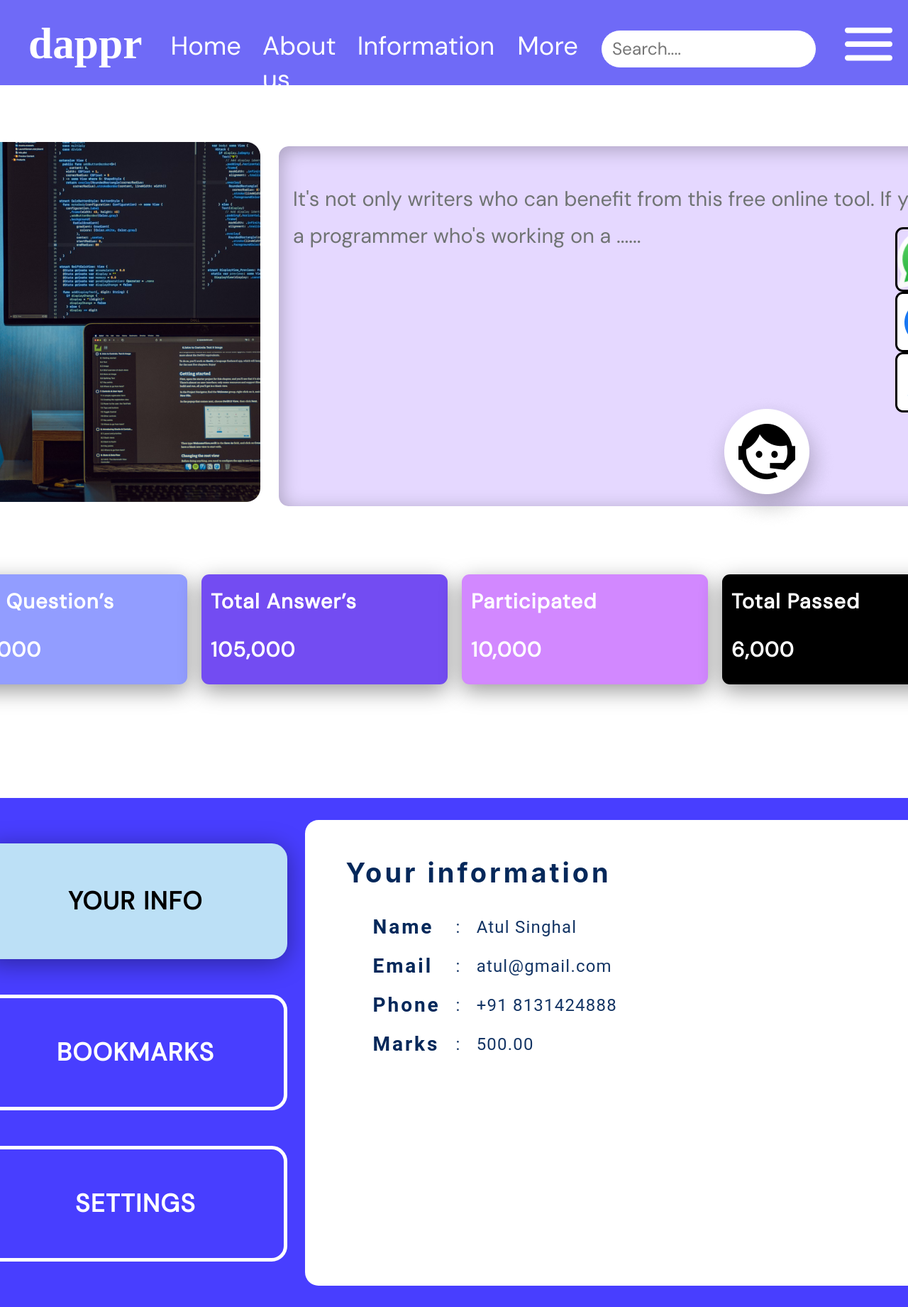
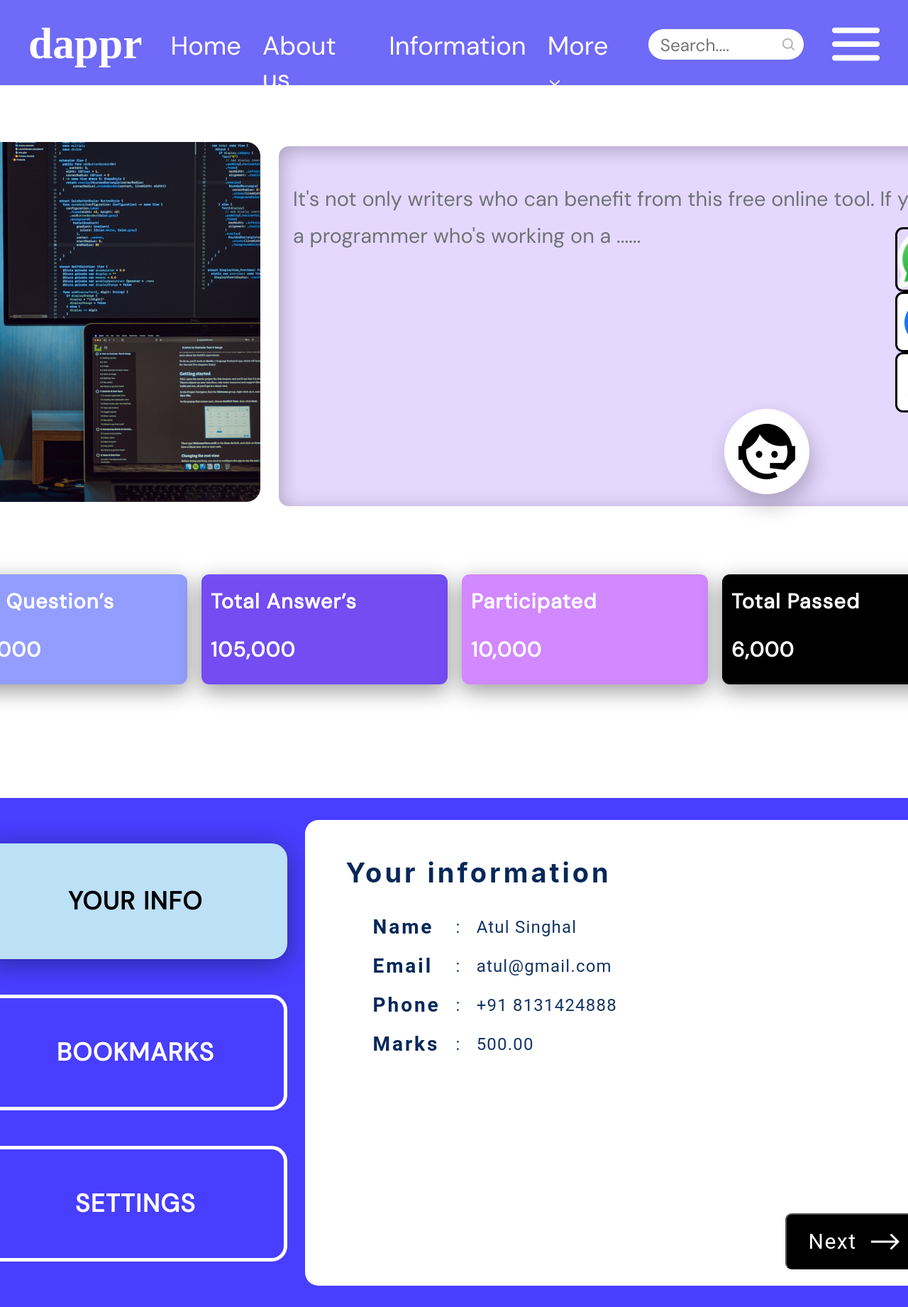
Before and after one commit to abhinavroy83/Dappr, a plain HTML site: page index.html in a window 1280 px wide. Shown: the top 1841 px of the page at 71% size. Drawn offline with Linux system fonts and the light colour scheme; a web font is replaced by a local one.

Commit message:
desing the input and complete the design"
/

z

```diff
--- a/index.html
+++ b/index.html
@@ -29,10 +29,12 @@
           <li>About us</li>
           <li>Information</li>
           <li>
-            <option value="">More</option>
+            More
+            <img src="assets/arrowdown.png" alt="" >
           </li>
-          <li>
-            <input type="text" placeholder="Search...." />
+          <li class="input-container">
+            <input type="text" class="input-search-box" placeholder="Search...." />
+            <img src="assets/search.png" class="input-search-box" alt="">
           </li>
         </ul>
         <ul class="nav-right">
@@ -118,6 +120,12 @@
                   <td>500.00</td>
                 </tr>
               </table>
+              <div class="btn-position">
+                <button class="next-button">
+                  <p>Next</p>
+                  <img src="assets/Arrow 1.png" alt="" />
+                </button>
+              </div>
             </div>
           </div>
         </section>
--- a/style.css
+++ b/style.css
@@ -41,18 +41,31 @@ li {
   gap: 30px;
 }
 
+.nav-center img {
+  margin: 3px;
+}
+
+.input-container {
+  display: flex;
+  justify-content:space-between ;
+  width: 200px;
+  /* height: 57px; */
+  border-radius: 63px;
+  background: #fff;
+  padding: 10px 10px 10px 15px;
+}
+
 .nav-center li input {
-  border-radius: 63px;
-  border: 1px solid #6f6af7;
-  background: #fff;
+  width: 119px;
+  height: 23px;
   color: #9f9f9f;
   font-family: DM Sans;
   font-size: 24.43px;
   font-style: normal;
   font-weight: 400;
   line-height: normal;
-  text-align: start;
-  padding: 10px 10px 10px 15px;
+  border: none;
+  outline: none;
 }
 
 .nav-right {
@@ -267,6 +280,39 @@ section {
   line-height: normal;
   letter-spacing: 1.2px;
 }
+
+.btn-position {
+  margin-top: 180px;
+  display: flex;
+  justify-content: end;
+  padding: 30px;
+}
+.next-button {
+  border-radius: 9px;
+  background: #000;
+  bottom: 10px;
+  left: 10px;
+  display: flex;
+  align-items: center;
+  padding: 10px 20px;
+}
+
+.next-button p {
+  margin: 10px;
+  color: #fff;
+  font-family: Roboto;
+  font-size: 30px;
+  font-style: normal;
+  font-weight: 400;
+  line-height: normal;
+  letter-spacing: 1.5px;
+  text-align: left;
+}
+.next-button img {
+  margin: 10px;
+  stroke-width: 3px;
+  stroke: #fff;
+}
 #chatbot {
   width: 100%;
 }
```
Also changed, not shown: assets/Arrow 1.png (added), assets/arrowdown.png (added), assets/search.png (added).
